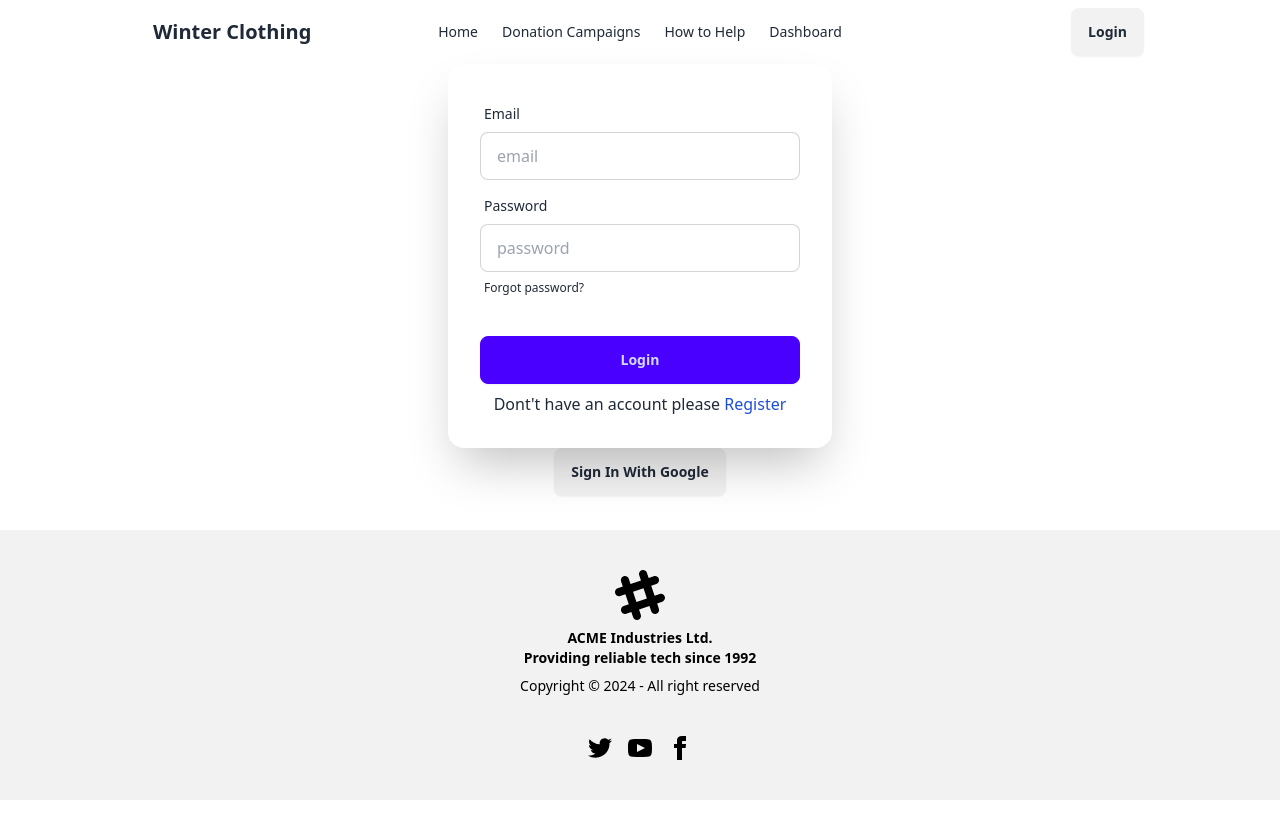
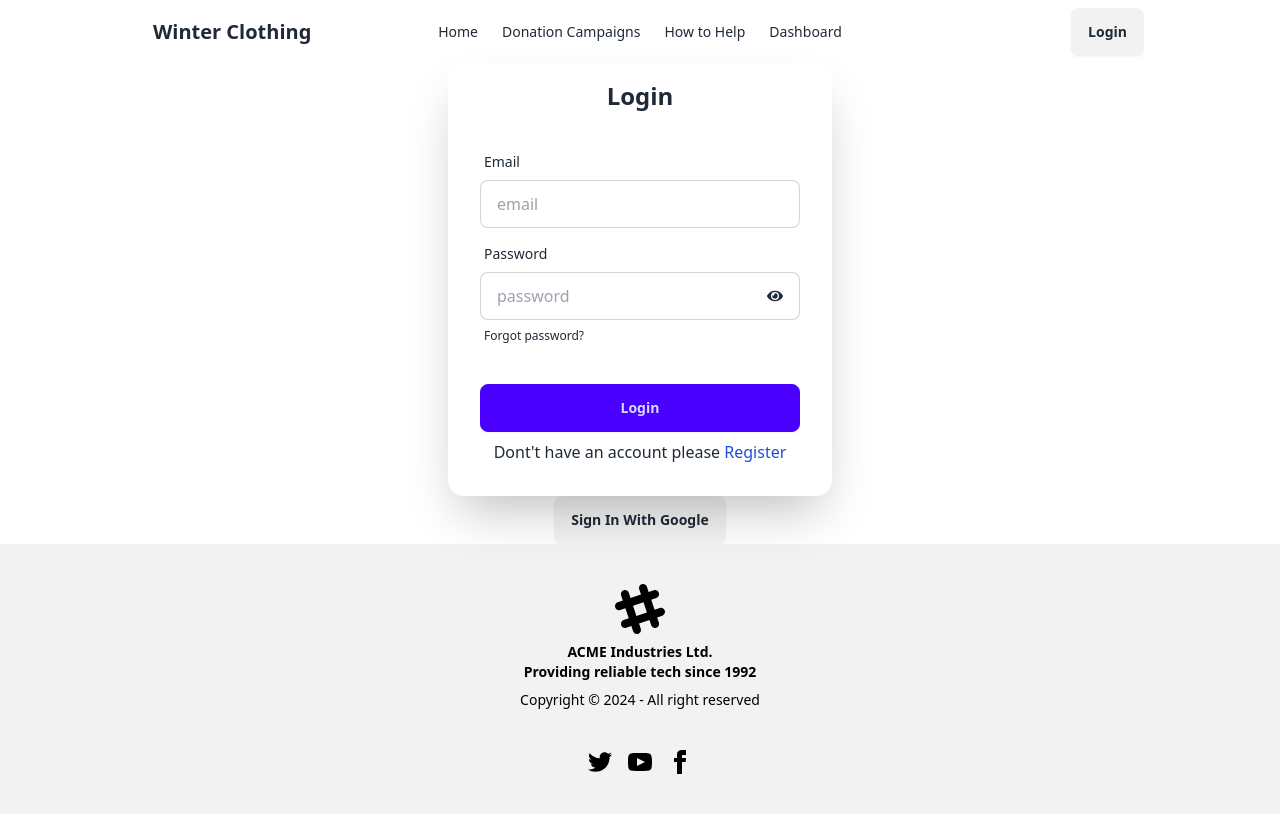
Before and after one commit to Sadia492/winter-donation, a React (Vite) app: page /login in a window 1280 px wide. Built offline with nearby package versions, Linux system fonts and the light colour scheme; no server answers.

Commit message:
error messages fixed

```diff
--- a/package.json
+++ b/package.json
@@ -15,6 +15,7 @@
     "match-sorter": "^8.0.0",
     "react": "^18.3.1",
     "react-dom": "^18.3.1",
+    "react-icons": "^5.3.0",
     "react-router-dom": "^6.28.0",
     "react-toastify": "^10.0.6",
     "sort-by": "^0.0.2"
--- a/src/components/Login.jsx
+++ b/src/components/Login.jsx
@@ -1,26 +1,37 @@
-import React, { useContext } from "react";
+import React, { useContext, useState } from "react";
 import { Link, useLocation, useNavigate } from "react-router-dom";
 import { authContext } from "../AuthProvider/AuthProvider";
+import { FaEye } from "react-icons/fa";
+import { FaEyeSlash } from "react-icons/fa";
+import { toast } from "react-toastify";
 
 export default function Login() {
   const location = useLocation();
-  console.log(location);
+  const [show, setShow] = useState(false);
   const { signInUser, setUser, signInWithGoogle } = useContext(authContext);
+  const [error, setError] = useState("");
   const navigate = useNavigate();
   const handleSubmit = (e) => {
     e.preventDefault();
     const form = new FormData(e.target);
     const email = form.get("email");
     const password = form.get("password");
-    signInUser(email, password).then((result) => {
+    signInUser(email, password)
+      .then((result) => {
         setUser(result.user);
         console.log(result.user);
         navigate(location?.state ? location.state : "/");
+      })
+      .catch((err) => {
+        // setError(err.code);
+        toast.error(err.code);
       });
+    e.target.reset();
   };
   return (
     <div>
       <div className="card bg-base-100 w-full mx-auto max-w-sm shrink-0 shadow-2xl">
+        <h2 className="text-center font-bold text-2xl mt-4">Login</h2>
         <form onSubmit={handleSubmit} className="card-body">
           <div className="form-control">
             <label className="label">
@@ -38,13 +49,18 @@ export default function Login() {
             <label className="label">
               <span className="label-text">Password</span>
             </label>
+            <label className="input input-bordered flex  justify-between items-center gap-2">
               <input
-              type="password"
+                type={show ? "text" : "password"}
                 name="password"
                 placeholder="password"
-              className="input input-bordered"
+                className=""
                 required
               />
+              <button onClick={() => setShow(!show)} type="button" className="">
+                {show ? <FaEyeSlash></FaEyeSlash> : <FaEye></FaEye>}
+              </button>
+            </label>
             <label className="label">
               <a href="#" className="label-text-alt link link-hover">
                 Forgot password?
--- a/src/components/Navbar.jsx
+++ b/src/components/Navbar.jsx
@@ -61,7 +61,7 @@ export default function Navbar() {
               <img
                 className="w-10 h-10 rounded-full"
                 src={user.photoURL}
-                alt=""
+                alt="User"
               />
               <Link onClick={signOutUser} className="btn">
                 Log out
@@ -72,10 +72,6 @@ export default function Navbar() {
               Login
             </Link>
           )}
-
-          {/* {user && (
-
-          )} */}
         </div>
       </div>
     </div>
--- a/src/components/Register.jsx
+++ b/src/components/Register.jsx
@@ -1,11 +1,16 @@
 import React, { useContext, useState } from "react";
 import { authContext } from "../AuthProvider/AuthProvider";
 import { Link, useNavigate } from "react-router-dom";
+import { FaEye } from "react-icons/fa";
+import { FaEyeSlash } from "react-icons/fa";
+import { toast } from "react-toastify";
 
 export default function Register() {
   const { createUser, setUser, updateUser, signInWithGoogle } =
     useContext(authContext);
   const [error, setError] = useState("");
+  const [show, setShow] = useState(false);
+
   const navigate = useNavigate();
 
   const handleSubmit = (e) => {
@@ -35,8 +40,8 @@ export default function Register() {
         e.target.reset();
         navigate("/");
       })
-      .catch((error) => {
-        console.log(error.message);
+      .catch((err) => {
+        toast.error(err.code);
       });
   };
   return (
@@ -86,13 +91,18 @@ export default function Register() {
             <label className="label">
               <span className="label-text">Password</span>
             </label>
-            <input
-              type="password"
-              name="password"
-              placeholder="password"
-              className="input input-bordered"
-              required
-            />
+            <label className="input input-bordered flex  justify-between items-center gap-2">
+              <input
+                type={show ? "text" : "password"}
+                name="password"
+                placeholder="password"
+                className=""
+                required
+              />
+              <button onClick={() => setShow(!show)} type="button" className="">
+                {show ? <FaEyeSlash></FaEyeSlash> : <FaEye></FaEye>}
+              </button>
+            </label>
           </div>
           <div className="form-control mt-6">
             <button className="btn btn-primary">Register</button>
```
Also changed, not shown: 1 other file (tests, documents, lock files or other folders). Lines whose indentation alone changed are shown as unchanged.
